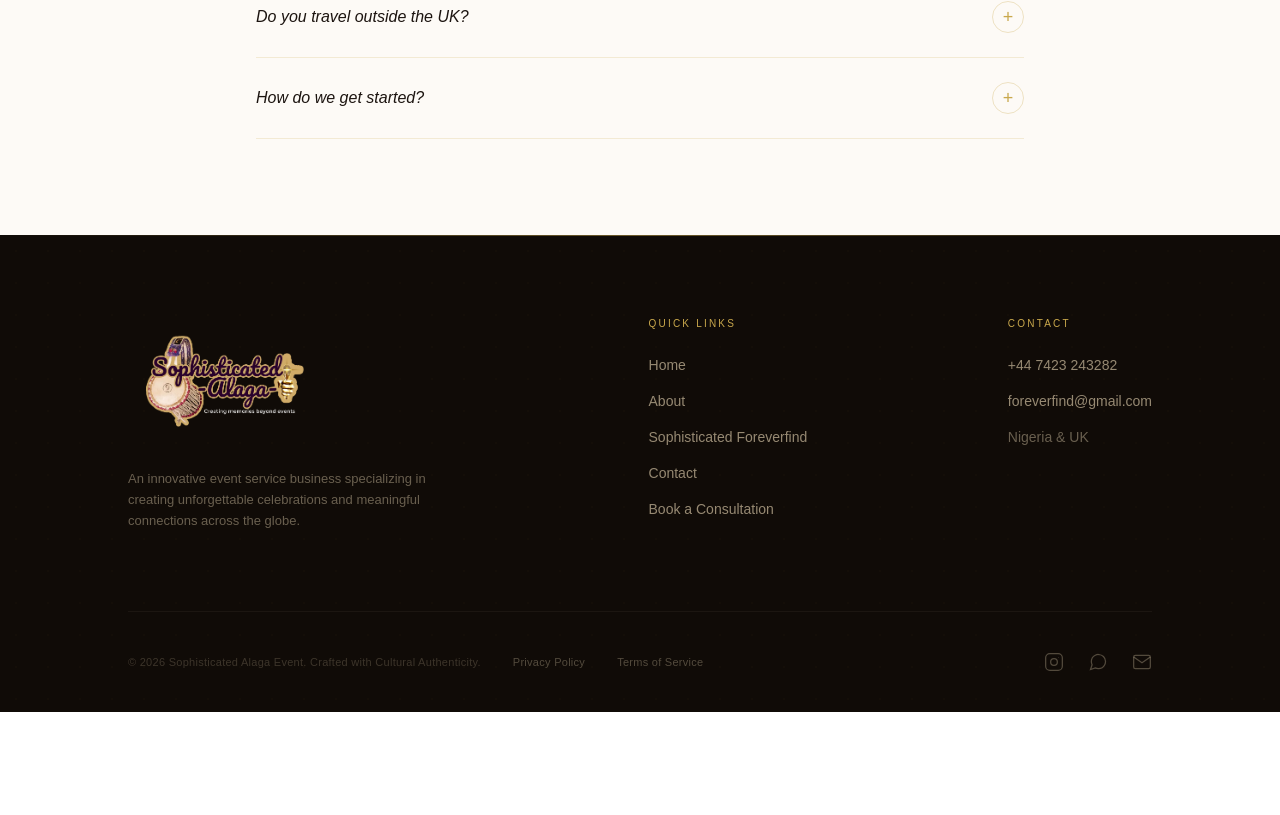
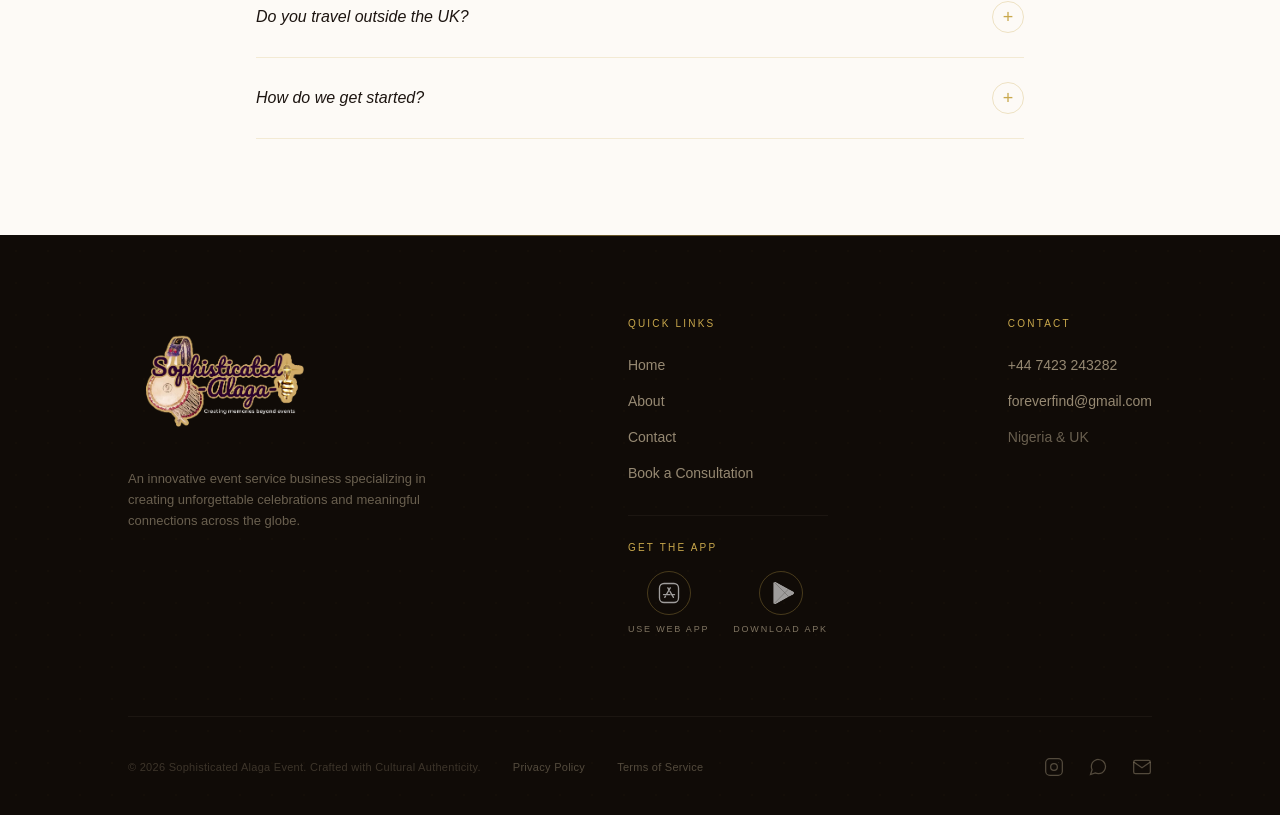
Before and after one commit to bardsai/foreverfind-web, a React (Vite) app: page / in a window 1280 px wide. Shown: the part 8307-9122 px from the top of the page. Before the commit the page ends 9019 px from the top, so only its background shows below. Built offline with nearby package versions, Linux system fonts and the light colour scheme; a web font is replaced by a local one.

Commit message:
Add app download links to Footer component
Added app download links for iOS and Android in the footer.

```diff
--- a/src/components/Footer.tsx
+++ b/src/components/Footer.tsx
@@ -4,7 +4,7 @@ import { Link } from 'react-router-dom'
 const navLinks = [
   { label: 'Home', href: '/' },
   { label: 'About', href: '/#about' },
-  { label: 'Sophisticated Foreverfind', href: '/#app' },
+  // { label: 'Sophisticated Foreverfind', href: '/#app' },
   { label: 'Contact', href: '/#contact' },
   { label: 'Book a Consultation', href: '/#booking' },
 ]
@@ -39,6 +39,23 @@ const socials = [
         <polyline points="22,6 12,13 2,6" />
       </svg>
     ),
+  },
+]
+
+const downloadLinks = [
+  {
+    platform: 'iOS',
+    icon: '/apple-store-svgrepo-com.svg',
+    url: 'https://foreverfind.sophisticatedandco.com/',
+    label: 'Use Web App',
+    isDownload: false,
+  },
+  {
+    platform: 'Android',
+    icon: '/google-play-svgrepo-com.svg',
+    url: 'https://expo.dev/artifacts/eas/t5XK_7LtZeck98wz4Ke8JrT03xa6UWV6QTTZsP4b--s.apk',
+    label: 'Download APK',
+    isDownload: true,
   },
 ]
 
@@ -97,6 +114,35 @@ export default function Footer() {
                 {link.label}
               </a>
             ))}
+            {/* App download links */}
+            <div className="mt-4 pt-6 border-t border-[#F0DEBB]/5">
+              <p className="text-[10px] tracking-[0.22em] uppercase text-[#C9A84C] mb-4">Get the App</p>
+              <div className="flex gap-6">
+                {downloadLinks.map((link) => (
+                  <a
+                    key={link.platform}
+                    href={link.url}
+                    target="_blank"
+                    rel="noopener noreferrer"
+                    {...(link.isDownload ? { download: true } : {})}
+                    className="group flex flex-col items-center gap-2"
+                    aria-label={`${link.label} (${link.platform})`}
+                    title={link.label}
+                  >
+                    <span className="w-11 h-11 border border-[#C9A84C]/30 rounded-full flex items-center justify-center group-hover:border-[#C9A84C] group-hover:bg-[#C9A84C]/10 transition-all duration-300">
+                      <img
+                        src={link.icon}
+                        alt={link.platform}
+                        className="w-7 h-7 brightness-0 invert opacity-60 group-hover:opacity-100 transition-opacity duration-300"
+                      />
+                    </span>
+                    <span className="text-[9px] uppercase tracking-[0.2em] text-[#F0DEBB]/50 group-hover:text-[#C9A84C] transition-colors duration-300 font-light whitespace-nowrap">
+                      {link.label}
+                    </span>
+                  </a>
+                ))}
+              </div>
+            </div>
           </motion.nav>
 
           {/* Contact snippet */}
```
